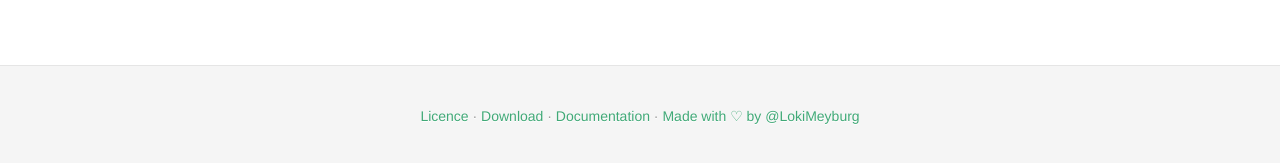
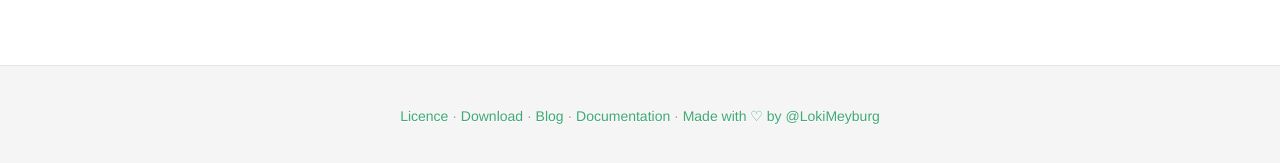
Before and after one commit to lokimeyburg/Stacker, a Jekyll site: the page built from index.html, in a window 1280 px wide. Shown: the part 1953-2116 px from the top of the page. Built offline with Jekyll 4.4.1, drawn with Linux system fonts in a browser that asks for light colours; nearby versions of some CDN libraries; Markdown is read by kramdown in place of the engine named in the settings.

Commit message:
Added blog link to page footer

```diff
--- a/_includes/footer.html
+++ b/_includes/footer.html
@@ -3,6 +3,8 @@
   &#183;
   <a href="https://github.com/lokimeyburg/Stacker">Download</a>
   &#183;
+  <a href="{{ site.baseurl }}/blog">Blog</a>
+  &#183;
   <a href="{{ site.baseurl }}/docs/getting-started">Documentation</a>
   &#183;
   <a href="https://twitter.com/lokimeyburg">Made with &#9825; by @LokiMeyburg</a>
```
Also changed, not shown: 14 other files.
